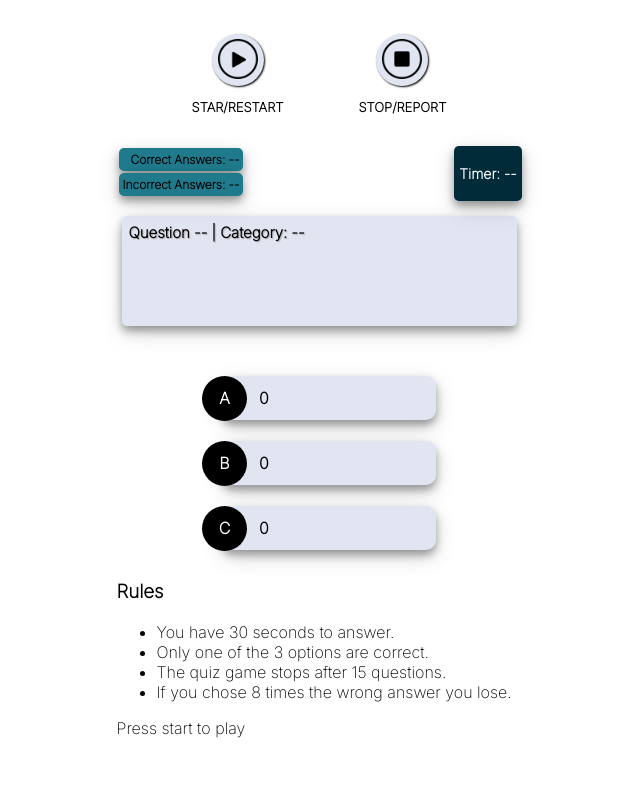
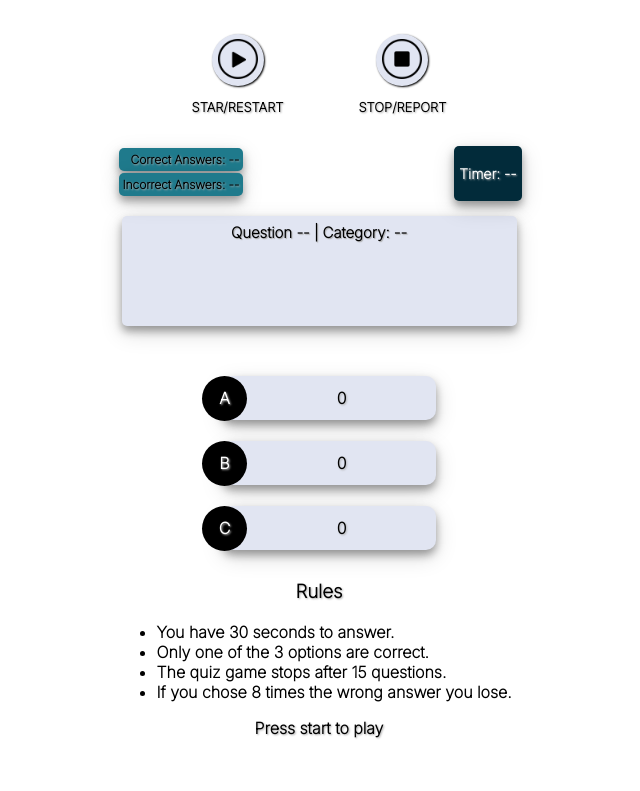
Before and after one commit to guisgrande/second-project-ci, a plain HTML site: page quiz-game.html in a window 1280 px wide. Shown: the part 245-1036 px from the top of the page, without its empty margins (321-961 px from the left). Drawn offline with Linux system fonts and the light colour scheme.

Commit message:
Add style to rules content

```diff
--- a/assets/css/style.css
+++ b/assets/css/style.css
@@ -299,6 +299,17 @@ footer a:hover {
 
 .answer-option:hover {
     background-color: #BFDBF7;
+    box-shadow: 0 6px 10px 0 rgba(0, 0, 0, 0.45), 0 8px 25px 0 rgba(0, 0, 0, 0.25);
+}
+
+/* Style to rules */
+#rules-box {
+    font-weight: bold;
+}
+
+#rules-box h3, p {
+    text-align: center;
+    text-shadow: 1px 1px 2px rgb(172, 172, 172);
 }
 
 /* Class shadow effect */
```
